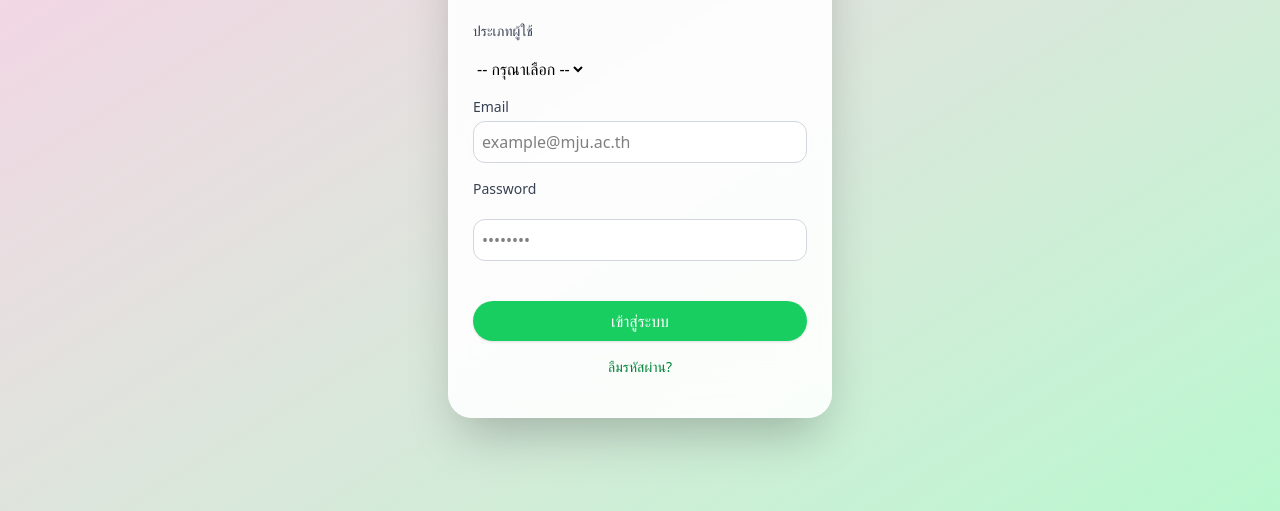
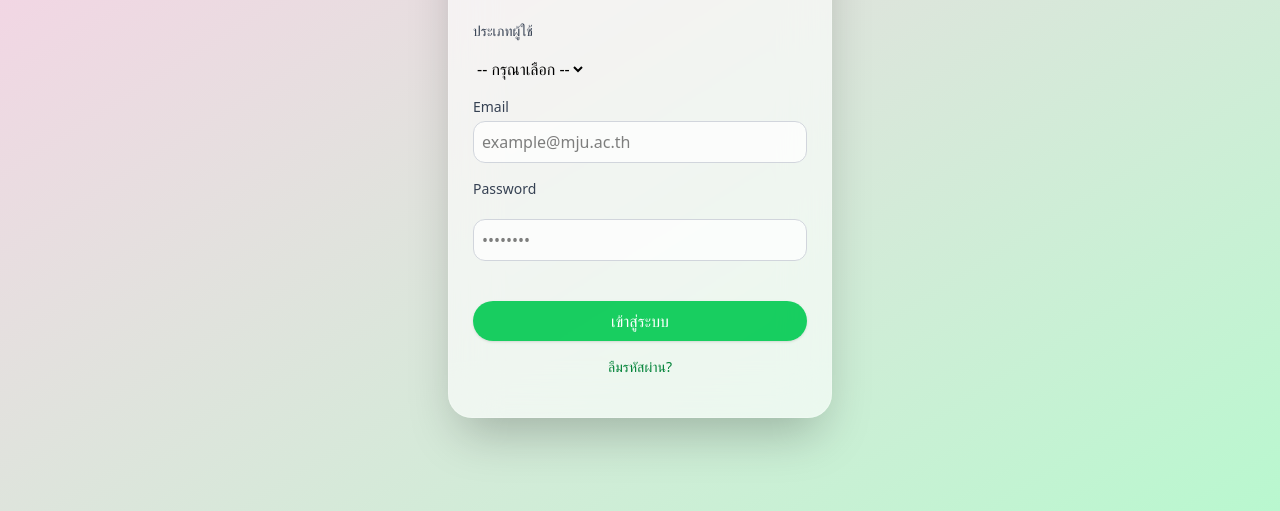
Before and after one commit to Pimma783/MJU_WEB, a plain HTML site: page index.html in a window 1280 px wide. Shown: the part 289-800 px from the top of the page. Drawn offline with nearby package versions, Linux system fonts and the light colour scheme.

Commit message:
fix body

```diff
--- a/css/styles.css
+++ b/css/styles.css
@@ -13,3 +13,9 @@
     .animate-slideFade {
       animation: slideFade 0.5s ease-out;
     }
+
+    @supports not ((-webkit-backdrop-filter: blur(4px)) or (backdrop-filter: blur(4px))) {
+      .no-backdrop {
+        background-color: white;
+      }
+    }
--- a/index.html
+++ b/index.html
@@ -12,7 +12,8 @@
 
 <body class="min-h-screen bg-gradient-to-br from-pink-200 to-green-200 flex items-center justify-center px-4">
 
-  <div class="w-full max-w-sm bg-white/90 backdrop-blur-xl rounded-3xl shadow-2xl p-6 border border-white/20 animate-slideFade">
+  <div
+    class="w-full max-w-sm bg-white/60 dark:bg-black/30 backdrop-blur-xl rounded-3xl shadow-2xl p-6 border border-white/20 animate-slideFade">
     <div class="mb-6 text-center">
       <img src="./png/logomju-removebg-preview.png" alt="logomju" class="w-24 h-24 object-contain mx-auto mb-4" />
       <h2 class="text-2xl font-bold text-green-800">Login MJU</h2>
@@ -45,9 +46,9 @@
         class="mt-6 w-full py-2 bg-green-500/90 text-white rounded-full shadow hover:bg-green-600 transition">
         เข้าสู่ระบบ
       </button>
-      <div class="mb-4 text-center text-sm text-green-700">
-        <a href="#" class="hover:underline">ลืมรหัสผ่าน?</a>
-      </div>
+       <div class="mb-4 text-center text-sm text-green-700">
+      <a href="#" class="hover:underline">ลืมรหัสผ่าน?</a>
+    </div>
     </form>
 
   </div>
```
